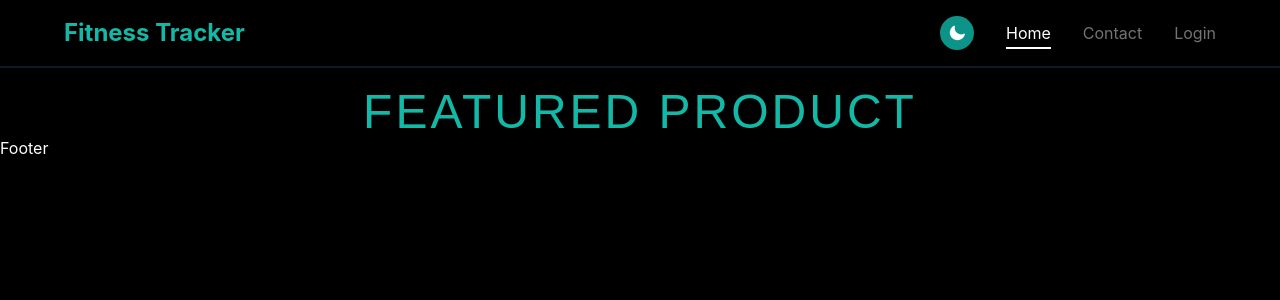
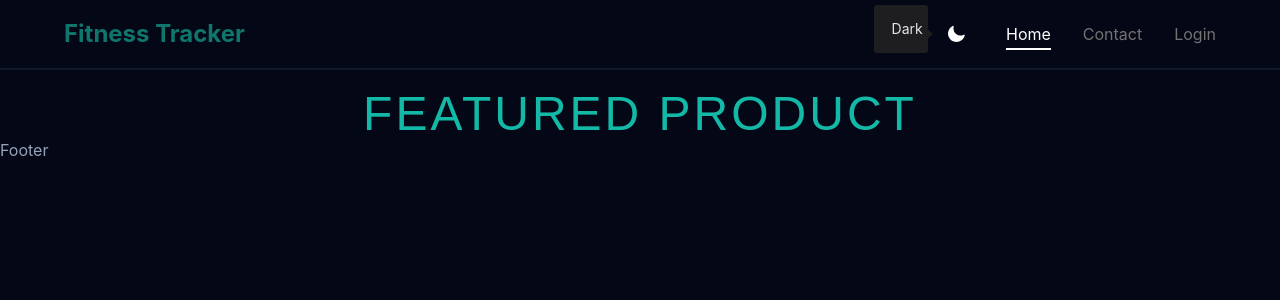
Before and after one commit to Amitbhardwaj10/Fitness_Tracker, a React (Vite) app: page / in a window 1280 px wide. Both pictures are taken after a click on the button 956 px from the left and 33 px from the top of the page. Shown: the top 300 px of the page. Built offline with nearby package versions, Linux system fonts and the light colour scheme; a web font is replaced by a local one.

Commit message:
dark mode finish

```diff
--- a/package.json
+++ b/package.json
@@ -18,7 +18,8 @@
     "react-icons": "^5.3.0",
     "react-redux": "^9.1.2",
     "react-router-dom": "^6.26.1",
-    "react-toastify": "^10.0.5"
+    "react-toastify": "^10.0.5",
+    "react-tooltip": "^5.28.0"
   },
   "devDependencies": {
     "@eslint/js": "^9.9.0",
@@ -32,8 +33,6 @@
     "eslint-plugin-react-refresh": "^0.4.9",
     "globals": "^15.9.0",
     "postcss": "^8.4.41",
-    "prettier": "3.3.3",
-    "prettier-plugin-tailwindcss": "^0.6.6",
     "tailwindcss": "^3.4.10",
     "vite": "^5.4.1"
   }
--- a/src/App.jsx
+++ b/src/App.jsx
@@ -6,7 +6,7 @@ import { Outlet } from "react-router-dom";
 function App() {
 	return (
 		<>
-      <div className="min-h-screen text-black dark:bg-[#000000] dark:text-white">
+			<div className="min-h-screen text-black dark:bg-[#040715] dark:text-[#94a3b8]">
 				<Header />
 				<Outlet />
 				<Footer />
--- a/src/components/Header.jsx
+++ b/src/components/Header.jsx
@@ -1,6 +1,7 @@
 import React, { useState, useEffect } from "react";
 import { NavLink, Link } from "react-router-dom";
 import { HiMiniMoon, HiMiniSun } from "react-icons/hi2";
+import { Tooltip } from "react-tooltip";
 
 function Header() {
 	const [isDarkMode, setIsDarkMode] = useState(false);
@@ -42,17 +43,24 @@ function Header() {
 	};
 
 	return (
-    <header className="z-999 sticky top-0 mb-5 w-full border-b-2 border-b-zinc-200 px-16 py-4 dark:border-b-gray-900">
+		<header className="z-999 sticky top-0 mb-5 w-full dark:border-b-gray-900 border-b-2 border-b-neutral-300 px-16 py-4 ">
 			<nav className="flex w-full items-center justify-between">
-        <div className="logo text-2xl text-teal-500">
+				<div className="logo text-2xl text-teal-700">
 					<Link to="/"> Fitness Tracker</Link>
 				</div>
 				<ul className="nav_links flex items-center gap-8 text-neutral-700 dark:text-neutral-500">
 					<div className="dark_mode">
 						<button
-              className="rounded-full bg-teal-600 p-2 text-lg text-white"
+							data-tooltip-id="my-tooltip"
+							data-tooltip-content={isDarkMode ? "Dark" : "Light"}
+							data-tooltip-place="left-end"
+							className="p-[8px] text-xl text-black dark:text-white"
 							onClick={toggleDarkMode}
 						>
+							<Tooltip
+								id="my-tooltip"
+								style={{ fontSize: "14px", width: "3.4rem", padding: "2px" }}
+							/>
 							{isDarkMode ? <HiMiniMoon /> : <HiMiniSun />}
 						</button>
 					</div>
--- a/tailwind.config.js
+++ b/tailwind.config.js
@@ -1,13 +1,8 @@
-/** @type {import('tailwindcss').Config} */
-
 export default {
-  content: [
-    "./index.html",
-    "./src/**/*.{js,ts,jsx,tsx}",
-  ],
+  content: ["./index.html", "./src/**/*.{js,ts,jsx,tsx}"],
   theme: {
     extend: {},
   },
   plugins: [],
   darkMode: "class",
-}
+};
```
Also changed, not shown: src/App.css (+5 -3 lines), 2 other files (tests, documents, lock files or other folders). Lines whose indentation alone changed are shown as unchanged.
